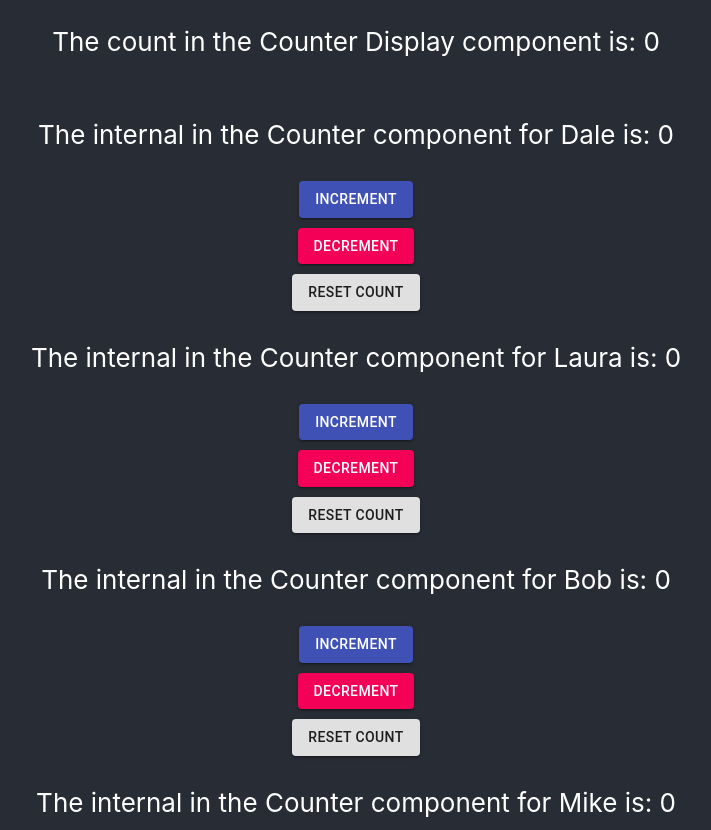
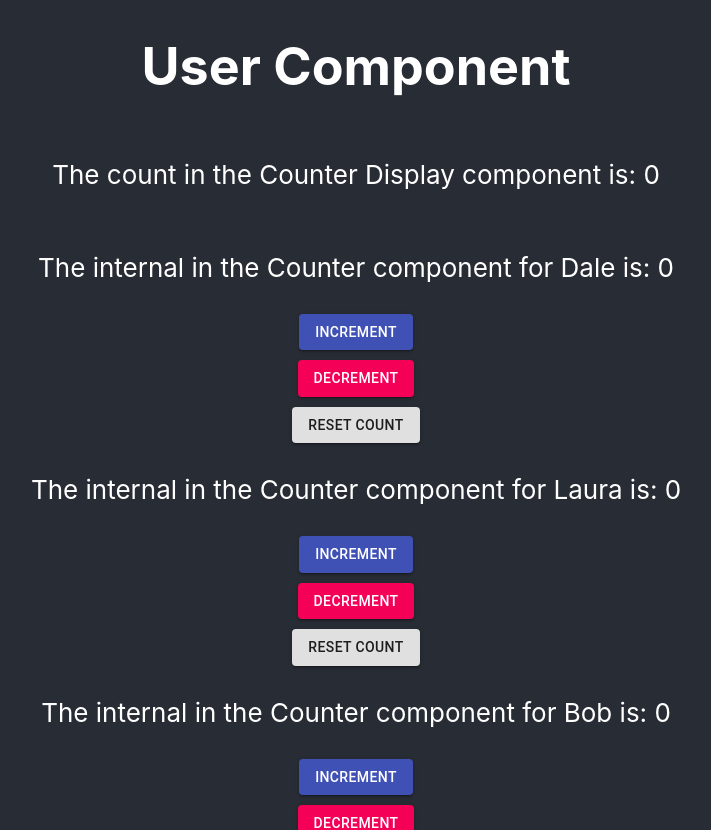
Before and after one commit to KBarrettTomlinson/react-redux-project, a React (Create React App) app: page / in a window 1280 px wide. Shown: the top 830 px of the page, without its empty margins (284-995 px from the left). Built offline with nearby package versions, Linux system fonts and the light colour scheme.

Commit message:
creates user component

```diff
--- a/src/App.js
+++ b/src/App.js
@@ -1,6 +1,7 @@
 import './App.css';
 import Counter from './counter/Counter.jsx';
 import CounterDisplay from './counterDisplay/CounterDisplay.jsx';
+import User from './user/User.jsx';
 
 const counters = ["Dale", "Laura", "Bob", "Mike"];
 
@@ -8,6 +9,7 @@ function App() {
   return (
     <div className="App">
       <header className="App-header">
+        <User></User>
         <CounterDisplay></CounterDisplay>
         {counters.map((counter => {
           return(<Counter key = {counter} name = {counter}></Counter>);
--- /dev/null
+++ b/src/user/User.jsx
@@ -0,0 +1,11 @@
+import React from 'react';
+
+const User = () => {
+    return (
+        <React.Fragment>
+            <h1>User Component</h1>
+        </React.Fragment>
+    );
+}
+
+export default User;
```
